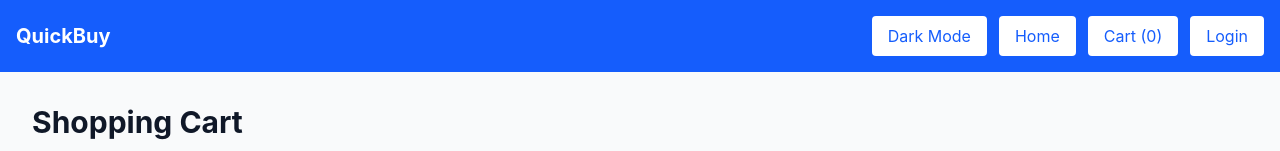
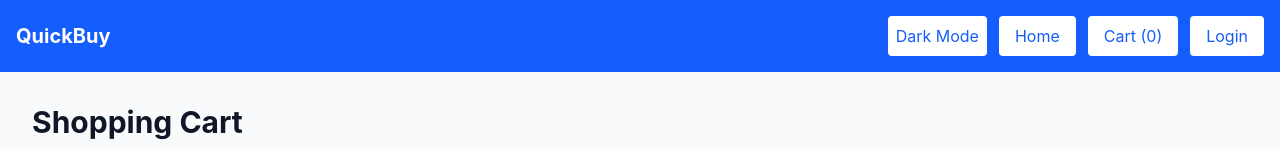
Before and after one commit to alfrusmi-tech/guiproj, a Vue app: page /cart in a window 1280 px wide. Shown: the top 151 px of the page. Built offline with nearby package versions, Linux system fonts and the light colour scheme.

Commit message:
NaveBar correction

```diff
--- a/src/components/NavBar.vue
+++ b/src/components/NavBar.vue
@@ -10,8 +10,8 @@
       <button
         @click="toggleDarkMode"
         :class="isDark
-          ? 'bg-gray-700 text-white px-4 py-2 rounded hover:bg-gray-600'
-          : 'bg-white text-blue-600 px-4 py-2 rounded hover:bg-gray-100'"
+          ? 'bg-gray-700 text-white px-2 py-2 rounded hover:bg-gray-600'
+          : 'bg-white text-blue-600 px-2 py-2 rounded hover:bg-gray-100'"
       >
         {{ isDark ? "Light Mode" : "Dark Mode" }}
       </button>
```
